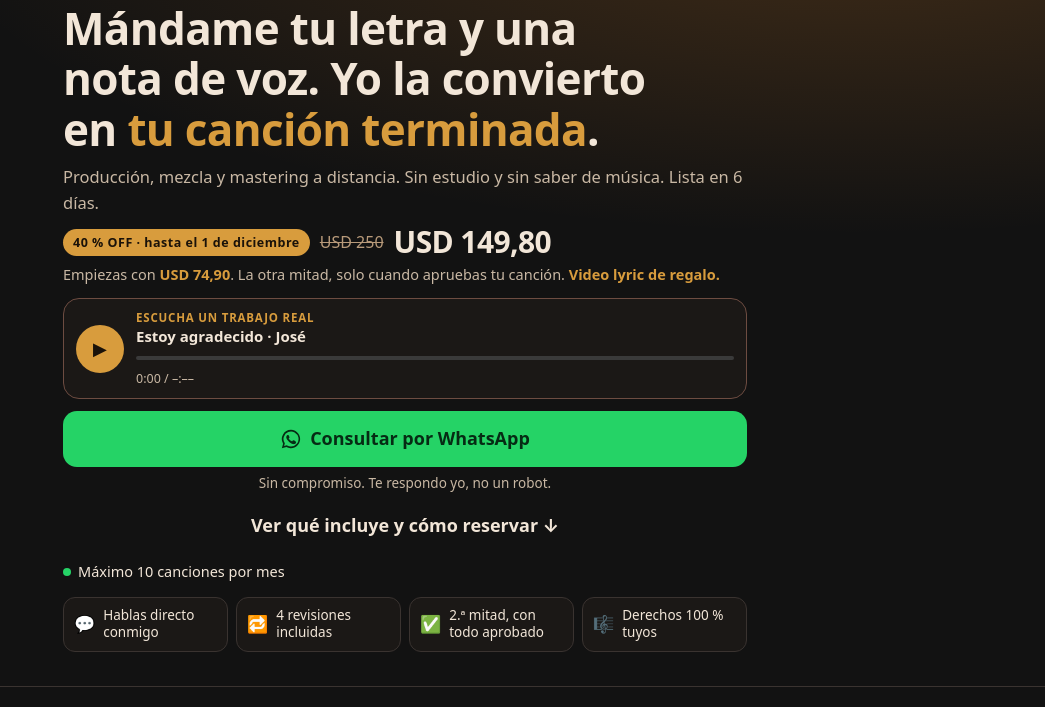
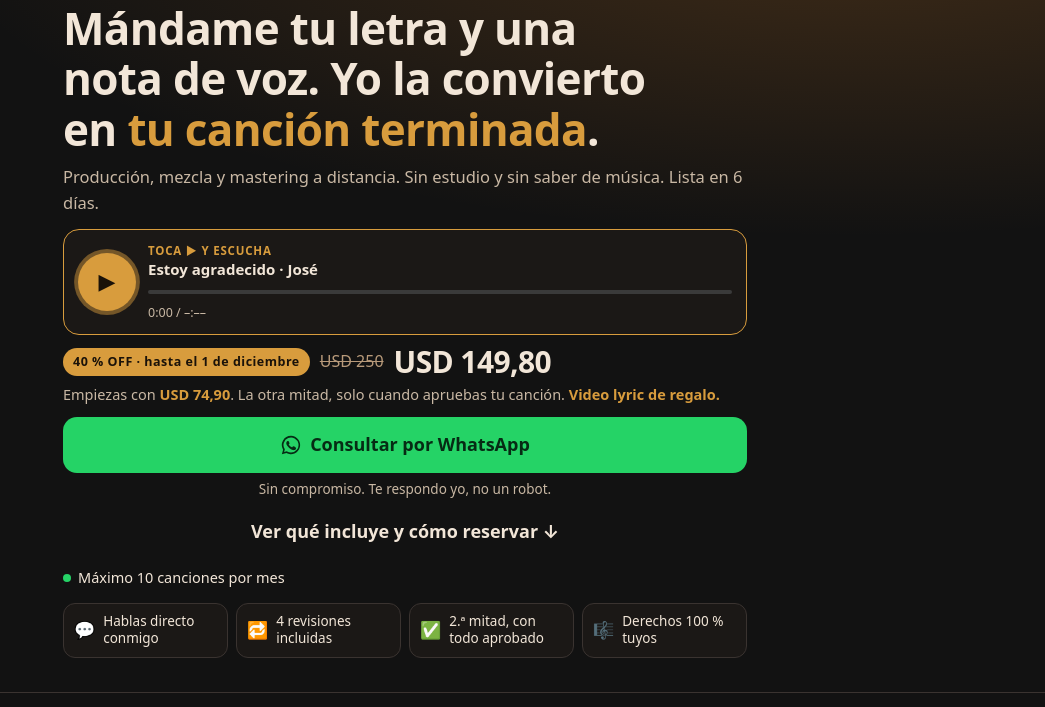
Before and after one commit to mateoemanuelrodriguez0706-hue/mr-producciones, a plain HTML site: page index.html in a window 1280 px wide. Shown: the part 93-800 px from the top of the page, without its empty margins (235-1280 px from the left). Drawn offline with Linux system fonts and the light colour scheme.

Commit message:
Web v6: cancion arriba del precio y boton play que late

```diff
--- a/index.html
+++ b/index.html
@@ -115,6 +115,12 @@ src="https://www.facebook.com/tr?id=1355082489975079&ev=PageView&noscript=1"/></
   .pista-hero .pista{padding:10px 12px;grid-template-columns:48px 1fr;border-color:var(--cacao)}
   .pista-hero .play{width:48px;height:48px;font-size:18px}
   .pista-hero .pista h3{font-size:15px;margin-bottom:2px}
+  .pista-hero{margin-top:14px}
+  .pista-hero .pista{padding:12px 14px;grid-template-columns:58px 1fr;border-color:var(--dorado);cursor:pointer}
+  .pista-hero .play{width:58px;height:58px;font-size:22px;animation:late 1.6s ease-out infinite}
+  .pista-hero .pista.sonando .play,.pista-hero .pista.tocada .play{animation:none}
+  @keyframes late{0%{box-shadow:0 0 0 0 rgba(216,156,61,.65)}70%{box-shadow:0 0 0 14px rgba(216,156,61,0)}100%{box-shadow:0 0 0 0 rgba(216,156,61,0)}}
+  @media (prefers-reduced-motion:reduce){.pista-hero .play{animation:none}}
   .ctas{display:grid;gap:4px;margin-top:12px}
   .ctas .btn{width:100%;font-size:18px}
   .wa-nota{margin:2px 0 0;text-align:center;font-size:13.5px;color:var(--suave)}
@@ -272,13 +278,14 @@ src="https://www.facebook.com/tr?id=1355082489975079&ev=PageView&noscript=1"/></
     <h1>Mándame tu letra y una nota de voz. Yo la convierto en <span class="oro">tu canción terminada</span>.</h1>
     <p class="sub">Producción, mezcla y mastering a distancia. Sin estudio y sin saber de música. Lista en 6 días.</p>
 
+    <div class="pista-hero" id="pistaHero"></div>
+
     <div class="precio-linea" id="oferta">
       <span class="sello" id="selloHero">40 % OFF</span>
       <s>USD 250</s> <span class="ahora">USD 149,80</span>
     </div>
     <p class="precio-nota">Empiezas con <b>USD 74,90</b>. La otra mitad, solo cuando apruebas tu canción. <b>Video lyric de regalo.</b></p>
 
-    <div class="pista-hero" id="pistaHero"></div>
 
     <div class="ctas">
       <a class="btn btn-wa wa-consulta" href="#reservar" data-ev="WhatsappConsultaHero"><svg width="22" height="22" viewBox="0 0 24 24" aria-hidden="true"><path fill="currentColor" d="M12 2a10 10 0 0 0-8.6 15.1L2 22l5-1.3A10 10 0 1 0 12 2Zm0 18.2a8.2 8.2 0 0 1-4.2-1.2l-.3-.2-3 .8.8-2.9-.2-.3A8.2 8.2 0 1 1 12 20.2Zm4.5-6.1c-.2-.1-1.5-.7-1.7-.8-.2-.1-.4-.1-.6.1l-.8 1c-.1.2-.3.2-.5.1a6.7 6.7 0 0 1-3.3-2.9c-.3-.4.2-.4.7-1.3.1-.2 0-.3 0-.4l-.8-1.8c-.2-.5-.4-.4-.6-.4h-.5a1 1 0 0 0-.7.3 3 3 0 0 0-.9 2.2 5.2 5.2 0 0 0 1.1 2.7 11.8 11.8 0 0 0 4.5 4c1.7.7 2.3.8 3.2.6.5-.1 1.5-.6 1.7-1.2.2-.6.2-1.1.2-1.2-.1-.1-.3-.2-.5-.3Z"/></svg>
@@ -622,7 +629,7 @@ var TESTIMONIOS = [];
     if(CONFIG.clarity){
       (function(c,l,a,r,i,t,y){c[a]=c[a]||function(){(c[a].q=c[a].q||[]).push(arguments)};t=l.createElement(r);t.async=1;
       t.src="https://www.clarity.ms/tag/"+i;y=l.getElementsByTagName(r)[0];y.parentNode.insertBefore(t,y);})(window,document,"clarity","script",CONFIG.clarity);
-      clarity("set","version_web","v5");
+      clarity("set","version_web","v6");
     }
     /* primeros segundos */
     evUna("Ve_hero");
@@ -727,7 +734,10 @@ var TESTIMONIOS = [];
   function nombreDe(t){ return t.titulo?(t.titulo+(t.artista?" · "+t.artista:"")):("Canción de "+t.artista); }
   if(items.length){
     var h0=items.shift();
-    $("pistaHero").appendChild(pista({nombre:nombreDe(h0),archivo:h0.archivo}, "Escucha un trabajo real", "PlayHero"));
+    var tarjetaHero=pista({nombre:nombreDe(h0),archivo:h0.archivo}, "Toca ▶ y escucha", "PlayHero");
+    $("pistaHero").appendChild(tarjetaHero);
+    tarjetaHero.addEventListener("click",function(e){ tarjetaHero.classList.add("tocada");
+      if(e.target.closest(".play")||e.target.closest(".barra")) return; tarjetaHero.querySelector(".play").click(); });
   }
   var cont=$("pistas");
   if(!items.length){
```
